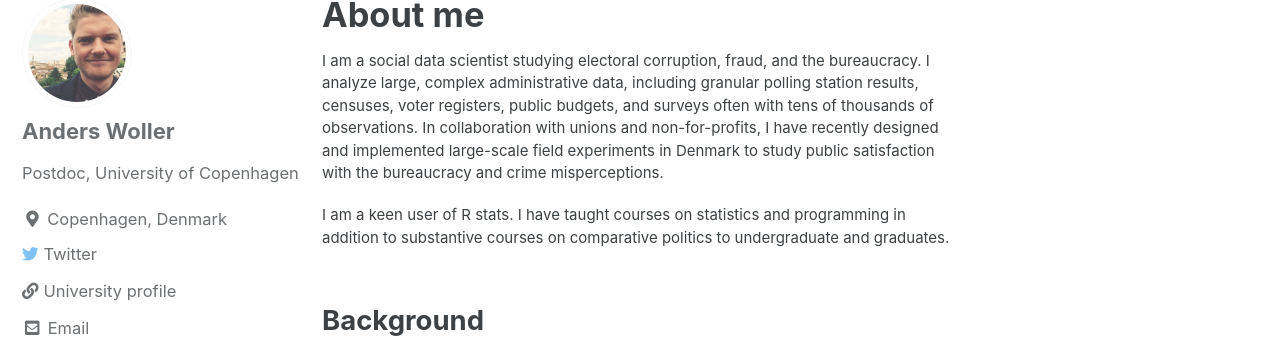
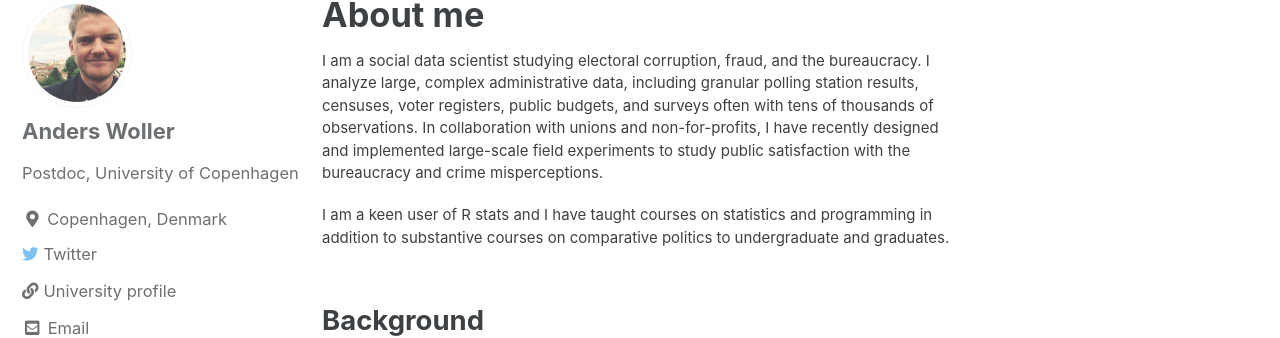
Before and after one commit to AndersWoller/AndersWoller.github.io, a Jekyll site: the page built from index.html, in a window 1280 px wide and 1364 px high. Shown: the part 113-451 px from the top of the window. Built offline with Jekyll 4.4.1, drawn with Linux system fonts in a browser that asks for light colours; cached includes are drawn as plain includes; the list of posts is cut into pages by our own code.

Commit message:
Update index.html

```diff
--- a/index.html
+++ b/index.html
@@ -6,11 +6,11 @@ title: "About me"
 
 <p style="font-size:15px">  I am a social data scientist studying electoral corruption, fraud, and the bureaucracy.
 I analyze large, complex administrative data, including granular polling station results, censuses, voter registers, public budgets, and surveys often with tens of thousands of observations.
-In collaboration with unions and non-for-profits, I have recently designed and implemented large-scale field experiments in Denmark to study public
+In collaboration with unions and non-for-profits, I have recently designed and implemented large-scale field experiments to study public
 satisfaction with the bureaucracy and crime misperceptions.
 
 <p style="font-size:15px">
-I am a keen user of R stats. I have taught courses on statistics and programming in addition to substantive courses on comparative politics
+I am a keen user of R stats and I have taught courses on statistics and programming in addition to substantive courses on comparative politics
 to undergraduate and graduates.
 
 
```
